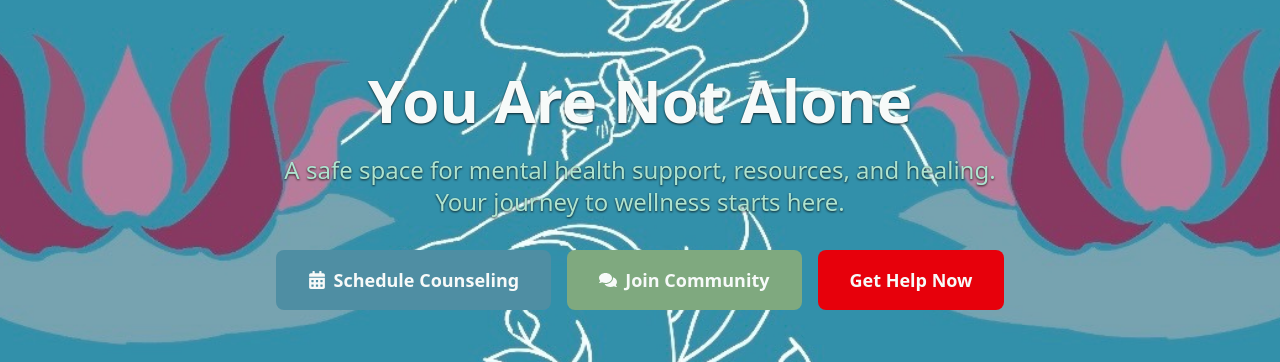
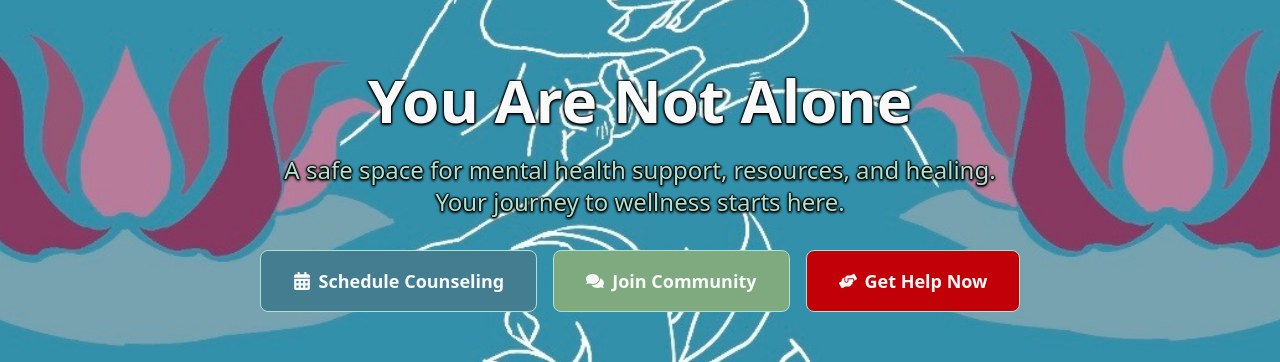
Before and after one commit to jakedevaney/BPA-Mental-Website, a React (Vite) app: page /#/ in a window 1280 px wide. Shown: the part 194-556 px from the top of the page. Built offline with nearby package versions, Linux system fonts and the light colour scheme; no server answers.

Commit message:
slight tweaks to headers

```diff
--- a/src/pages/Help.jsx
+++ b/src/pages/Help.jsx
@@ -111,8 +111,8 @@ const Help = () => {
         style={{
             backgroundImage: `url(${bannerImage})`
         }}>
-          <h1 className="text-6xl font-bold text-[#F7FAF9] mb-3 text-center drop-shadow-[0_1.2px_1.2px_rgba(0,0,0,0.8)]">Get Help Now</h1>
-          <p className="text-[#AEE3CF] text-lg text-center drop-shadow-[0_1.2px_1.2px_rgba(0,0,0,0.8)]">You're not alone. Help is available 24/7.</p>
+          <h1 className="text-6xl font-bold text-[#F7FAF9] mb-3 text-center drop-shadow-[0_1.2px_1.2px_rgba(0,0,0,1)] text-shadow-[0_0_2px_#000,0_0_2px_#000,0_0_2px_#000,0_0_2px_#000]">Get Help Now</h1>
+          <p className="text-[#AEE3CF] text-lg text-center drop-shadow-[0_1.2px_1.2px_rgba(0,0,1)] text-shadow-[0_0_2px_#000,0_0_2px_#000,0_0_2px_#000,0_0_2px_#000]">You're not alone. Help is available 24/7.</p>
         </div>
 
         {/* Emergency Warning */}
--- a/src/pages/Home.jsx
+++ b/src/pages/Home.jsx
@@ -1,6 +1,6 @@
 import React from 'react';
 import { Link } from 'react-router-dom';
-import { FaBrain, FaHeart, FaUsers, FaHandHoldingHeart, FaComments, FaCalendarAlt, FaQuoteLeft } from 'react-icons/fa';
+import { FaBrain, FaHeart, FaUsers, FaHandHoldingHeart, FaComments, FaCalendarAlt, FaQuoteLeft, FaHandsHelping } from 'react-icons/fa';
 import bannerImage from '../images/banner1.svg';
 
 const Home = () => {
@@ -96,22 +96,23 @@ const Home = () => {
       }}>
         <div className="max-w-7xl mx-auto px-4">
           <div className="text-center">
-            <h1 className="text-5xl md:text-6xl font-bold text-[#F7FAF9] mb-6 drop-shadow-[0_1.2px_1.2px_rgba(0,0,0,0.8)]">
+            <h1 className="text-5xl md:text-6xl font-bold text-[#F7FAF9] mb-6 drop-shadow-[0_1.2px_1.2px_rgba(0,0,0,1)] text-shadow-[0_0_2px_#000,0_0_2px_#000,0_0_2px_#000,0_0_2px_#000]">
               You Are Not Alone
             </h1>
-            <p className="text-xl md:text-2xl text-[#AEE3CF] mb-8 max-w-3xl mx-auto drop-shadow-[0_1.2px_1.2px_rgba(0,0,0,0.8)]">
+            <p className="text-xl md:text-2xl text-[#AEE3CF] mb-8 max-w-3xl mx-auto drop-shadow-[0_1.2px_1.2px_rgba(0,0,0,1)] text-shadow-[0_0_2px_#000,0_0_2px_#000,0_0_2px_#000,0_0_2px_#000]">
               A safe space for mental health support, resources, and healing. Your journey to wellness starts here.
             </p>
             <div className="flex flex-wrap gap-4 justify-center">
-              <Link to="/counseling" className="px-8 py-4 bg-[#4F8EA3] hover:bg-[#2F5D73] text-[#F7FAF9] rounded-lg font-semibold text-lg transition-colors flex items-center gap-2">
+              <Link to="/counseling" className="px-8 py-4 bg-[#457d90] hover:bg-[#2F5D73] text-[#F7FAF9] rounded-lg font-semibold text-lg transition-colors flex items-center gap-2 border border-[#AEE3CF]">
                 <FaCalendarAlt />
                 Schedule Counseling
               </Link>
-              <Link to="/forums" className="px-8 py-4 bg-[#7FA97F] hover:bg-[#2F5D73] text-[#F7FAF9] rounded-lg font-semibold text-lg transition-colors flex items-center gap-2">
+              <Link to="/forums" className="px-8 py-4 bg-[#7FA97F] hover:bg-[#2F5D73] text-[#F7FAF9] rounded-lg font-semibold text-lg transition-colors flex items-center gap-2 border border-[#AEE3CF]">
                 <FaComments />
                 Join Community
               </Link>
-              <Link to="/help" className="px-8 py-4 bg-red-600 hover:bg-red-700 text-[#F7FAF9] rounded-lg font-semibold text-lg transition-colors">
+              <Link to="/help" className="px-8 py-4 bg-red-700 hover:bg-red-800 text-[#F7FAF9] rounded-lg font-semibold text-lg transition-colors flex items-center gap-2 border border-[#AEE3CF]">
+                <FaHandsHelping />
                 Get Help Now
               </Link>
             </div>
```
